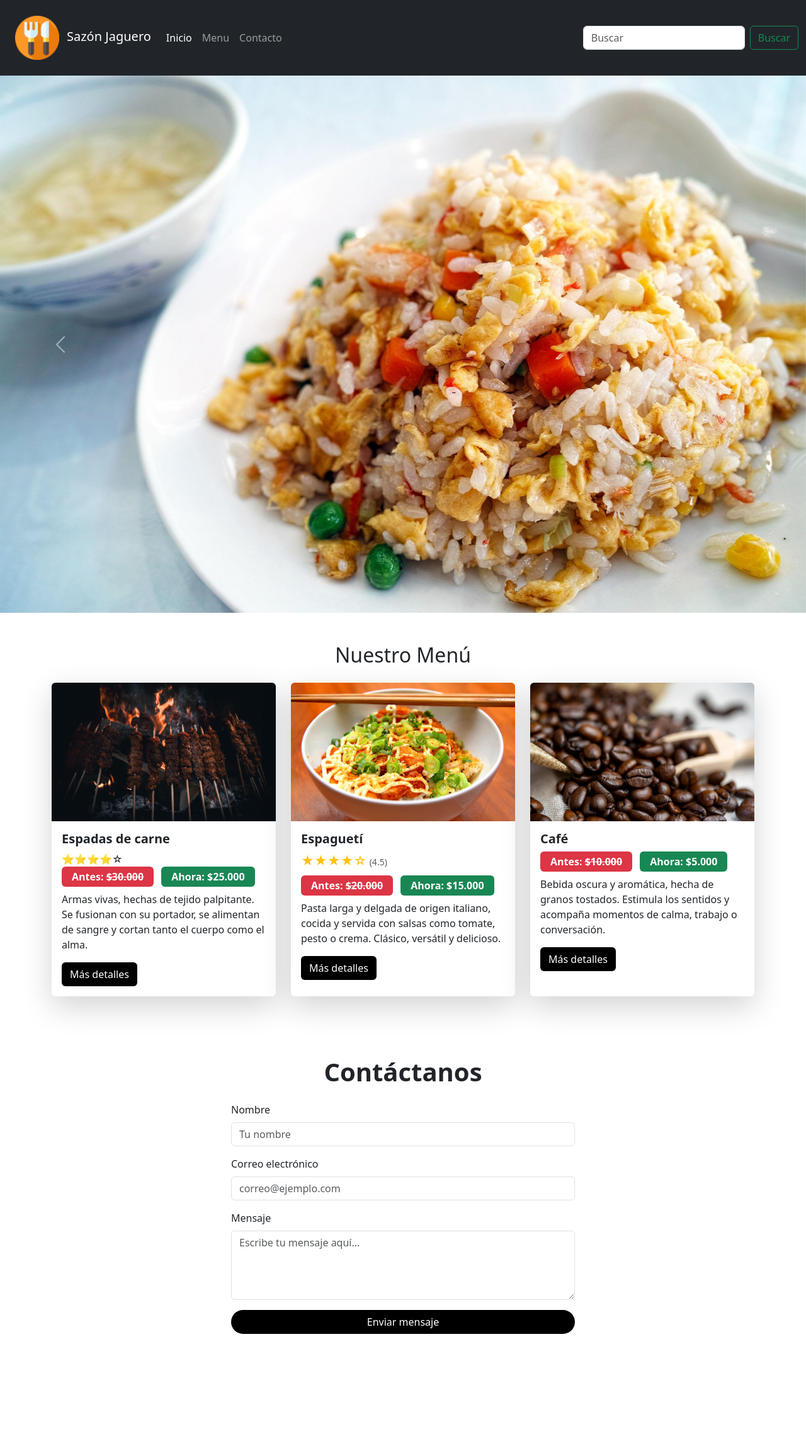
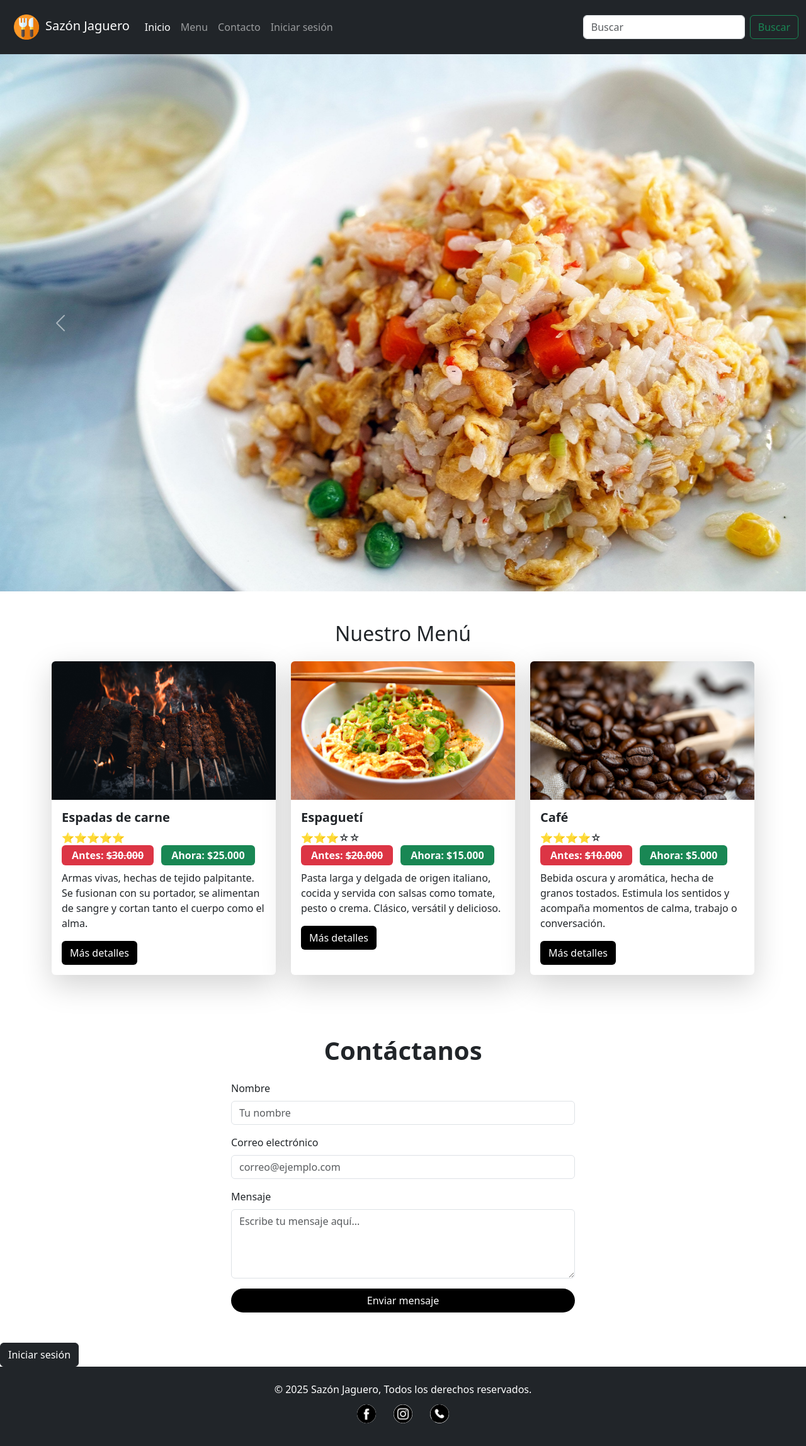
Before and after one commit to Thetripa20/Sazon-jaguero, a plain HTML site: page index.html in a window 1280 px wide. Shown: the whole page at 63% size. Before the commit the page ends 2166 px from the top, so only its background shows below. Drawn offline with nearby package versions, Linux system fonts and the light colour scheme.

Commit message:
arreglos 2

```diff
--- a/index.html
+++ b/index.html
@@ -34,15 +34,18 @@
         <div class="collapse navbar-collapse" id="navbarSupportedContent">
           <ul class="navbar-nav me-auto mb-2 mb-lg-0">
             <li class="nav-item">
-              <a class="nav-link active" aria-current="page" href="#">Inicio</a>
+              <a class="nav-link active" aria-current="page" href="#carouselExampleFade">Inicio</a>
             </li>
 
             <li class="nav-item">
-              <a class="nav-link" href="#">Menu</a>
+              <a class="nav-link" href="#menu">Menu</a>
             </li>
 
             <li class="nav-item">
-              <a class="nav-link" href="">Contacto</a>
+              <a class="nav-link" href="#contacto">Contacto</a>
+            </li>
+            <li class="nav-item">
+              <a class="nav-link" data-bs-toggle="modal" data-bs-target="#exampleModal" href="#">Iniciar sesión</a>
             </li>
           </ul>
 
@@ -125,7 +128,7 @@
               />
               <div class="card-body">
                 <h5 class="card-title fw-bold">Espadas de carne</h5>
-                <div class="rating">⭐⭐⭐⭐☆</div>
+                <div class="rating">⭐⭐⭐⭐⭐</div>
                 <span
                   class="badge bg-danger text-white mb-2 px-3 py-2 fs-6 me-2"
                 >
@@ -157,10 +160,7 @@
               />
               <div class="card-body">
                 <h5 class="card-title fw-bold">Espaguetí</h5>
-                <div class="mb-2 text-warning">
-                  <span class="fs-5">&#9733;&#9733;&#9733;&#9733;&#9734;</span>
-                  <span class="text-muted small">(4.5)</span>
-                </div>
+                <div class="rating">⭐⭐⭐☆☆</div>
                 <span
                   class="badge bg-danger text-white mb-2 px-3 py-2 fs-6 me-2"
                 >
@@ -192,6 +192,7 @@
               />
               <div class="card-body">
                 <h5 class="card-title fw-bold">Café</h5>
+                <div class="rating">⭐⭐⭐⭐☆</div>
                 <span
                   class="badge bg-danger text-white mb-2 px-3 py-2 fs-6 me-2"
                 >
@@ -276,6 +277,43 @@
 
     <!-- fin formulario -->
 
+<!-- Button trigger modal -->
+<button type="button" class="btn btn-dark" data-bs-toggle="modal" data-bs-target="#exampleModal">
+  Iniciar sesión
+</button>
+
+<!-- Modal -->
+<div class="modal fade" id="exampleModal" tabindex="-1" aria-labelledby="exampleModalLabel" aria-hidden="true">
+  <div class="modal-dialog">
+    <div class="modal-content">
+      <div class="modal-header">
+        <h1 class="modal-title fs-5" id="exampleModalLabel">Iniciar sesión</h1>
+        <button type="button" class="btn-close" data-bs-dismiss="modal" aria-label="Close"></button>
+      </div>
+      <div class="modal-body">
+        ...
+      </div>
+      <div class="modal-footer">
+        <button type="button" class="btn btn-secondary" data-bs-dismiss="modal">Close</button>
+        <button type="button" class="btn btn-primary">Save changes</button>
+      </div>
+    </div>
+  </div>
+</div>
+     <!-- pie de pagina -->
+      <footer class="bg-dark text-white text-center py-4">
+        <div class="container">
+          <p class="mb-0">
+            &copy; 2025 Sazón Jaguero, Todos los derechos reservados.
+          </p>
+          <link rel="stylesheet" href=""><img src="img/facebook.png" alt="" class="contacto">
+          <link rel="stylesheet" href=""><img src="img/instagram.png" alt="" class="contacto">
+          <link rel="stylesheet" href=""><img src="img/logotipo-grande-de-whatssapp.png" alt="" class="contacto">
+        </div>
+      </footer>
+
+
+
     <script
       src="https://cdn.jsdelivr.net/npm/bootstrap@5.3.6/dist/js/bootstrap.bundle.min.js"
       integrity="sha384-j1CDi7MgGQ12Z7Qab0qlWQ/Qqz24Gc6BM0thvEMVjHnfYGF0rmFCozFSxQBxwHKO"
@@ -286,7 +324,7 @@
         const myCarousel = document.querySelector('#carouselExampleCaptions');
         const carousel = new bootstrap.Carousel(myCarousel, {
             interval: 5000, // tiempo en milisegundos (5 segundos)
-            ride: 'carousel'
+            ride: 'Carousel'
         });
     </script>
 
--- a/style.css
+++ b/style.css
@@ -1,7 +1,7 @@
 .logo{
-    width: 70px;
+    width: 40px;
     height: auto;
-    margin: 12px;
+    margin: 10px;
 }
 .boton-menú{
     background-color:black;
@@ -24,3 +24,11 @@ h3{
   text-align: center;
   font-family:'Franklin Gothic Medium', 'Arial Narrow', Arial, sans-serif;
 }
+.contacto{
+    width: 30px;
+    height: auto;
+    margin: 12px;
+    cursor: pointer;
+    background-color: white;
+    border-radius: 100%;
+}
```
Also changed, not shown: img/facebook.png (added), img/instagram.png (added), img/logotipo-grande-de-whatssapp.png (added).
